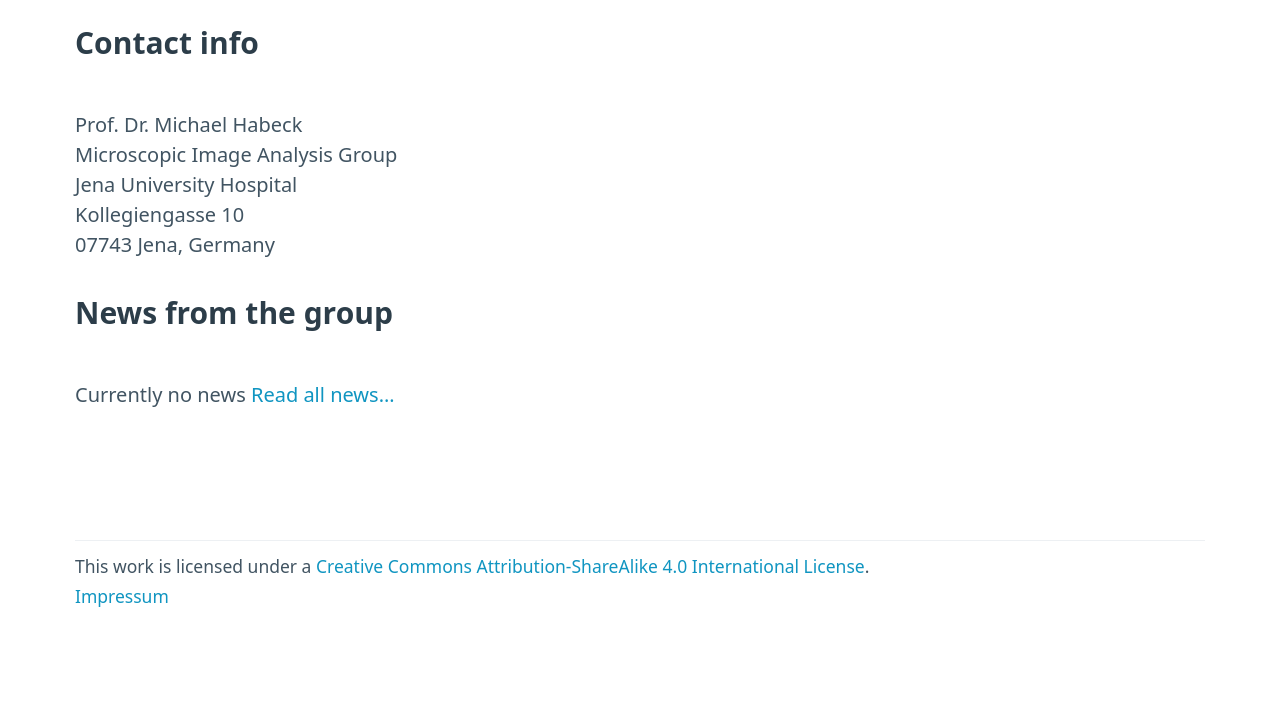
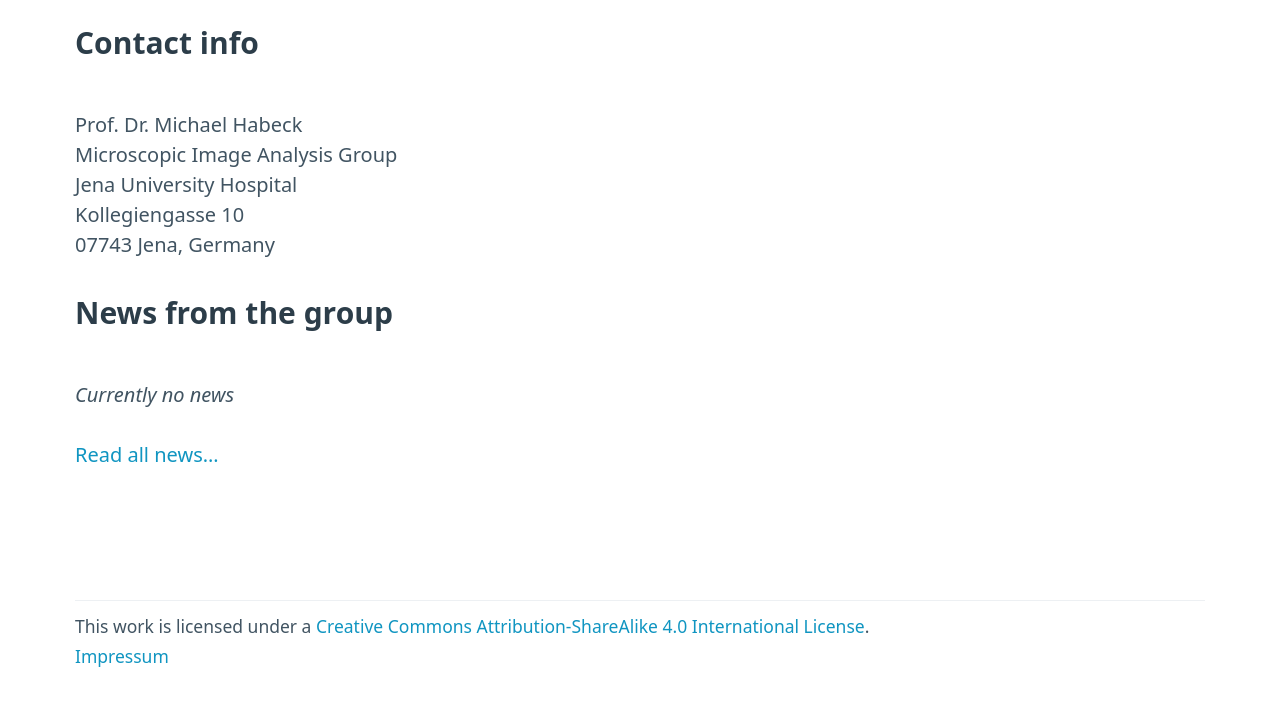
Before and after one commit to microscopic-image-analysis/microscopic-image-analysis.github.io, a Jekyll site: the page built from index.html, in a window 1280 px wide. Shown: the part 720-1431 px from the top of the page. Built offline with Jekyll 4.4.1, drawn with Linux system fonts in a browser that asks for light colours; before the commit the page ends 1371 px from its top, so only the background shows below that.

Commit message:
Fix note

```diff
--- a/_includes/news-list.html
+++ b/_includes/news-list.html
@@ -15,5 +15,5 @@
   </a>
 </article>
 {% else %}
-<it>Currently no news</i>
+<p><em>Currently no news</em></p>
 {% endfor %}
```
